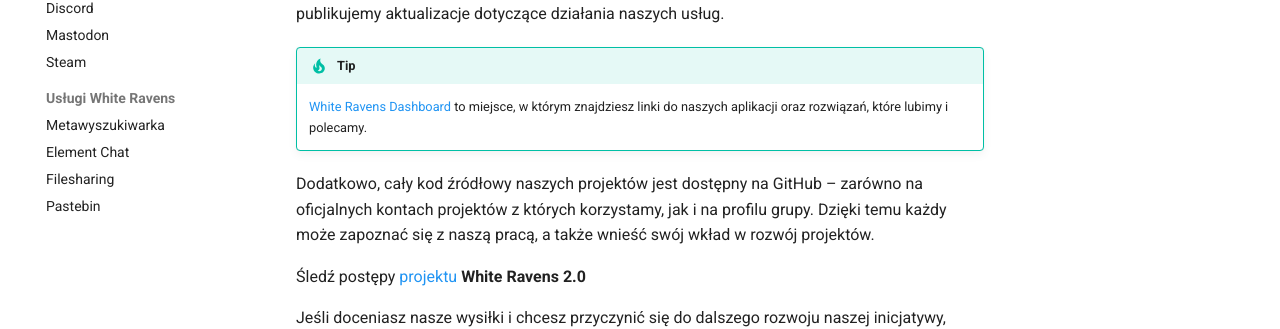
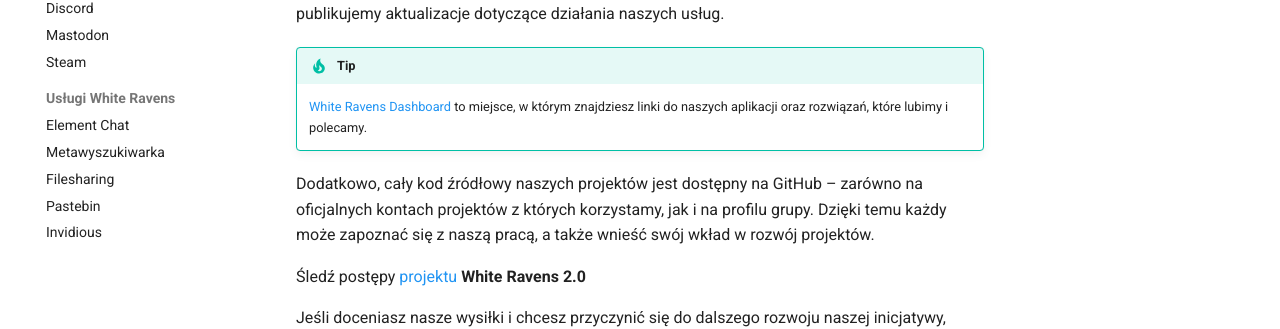
Before and after one commit to whiteravens20/wrservices.link, an MkDocs documentation site: the page built from docs/index.md, in a window 1280 px wide. Shown: the part 303-632 px from the top of the page. Built offline with MkDocs 1.6.1 and Material for MkDocs 9.7.7, drawn with Linux system fonts in a browser that asks for light colours.

Commit message:
add Invidious to nav, update nav

```diff
--- a/mkdocs.yml
+++ b/mkdocs.yml
@@ -88,10 +88,11 @@
       - 'Mastodon': mastodon.md
       - 'Steam': steam.md
     - 'Usługi White Ravens':
+      - 'Element Chat': chat.md
       - 'Metawyszukiwarka': search.md
-      - 'Element Chat': chat.md
       - 'Filesharing': fileshare.md
       - 'Pastebin': pastebin.md
+      - 'Invidious': invidious.md
   - Dashboard: https://home.wrservices.link
   - Status Usług: https://status.wrservices.link
   - GitHub: https://github.com/whiteravens20
```
